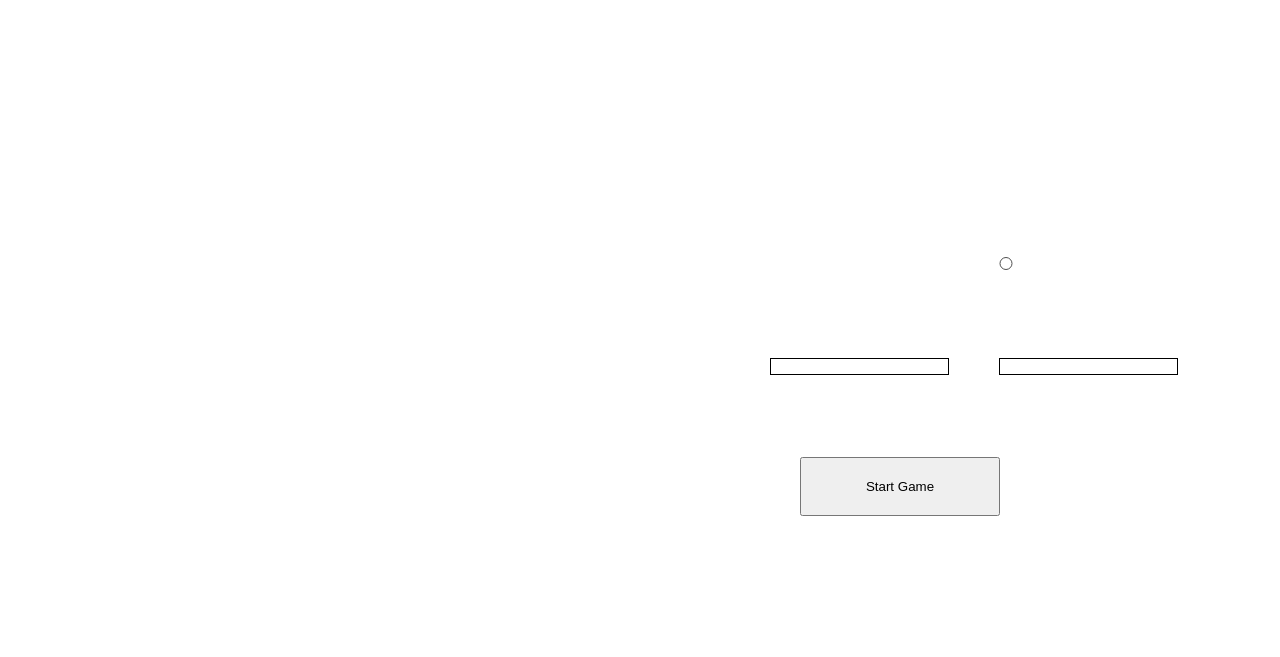
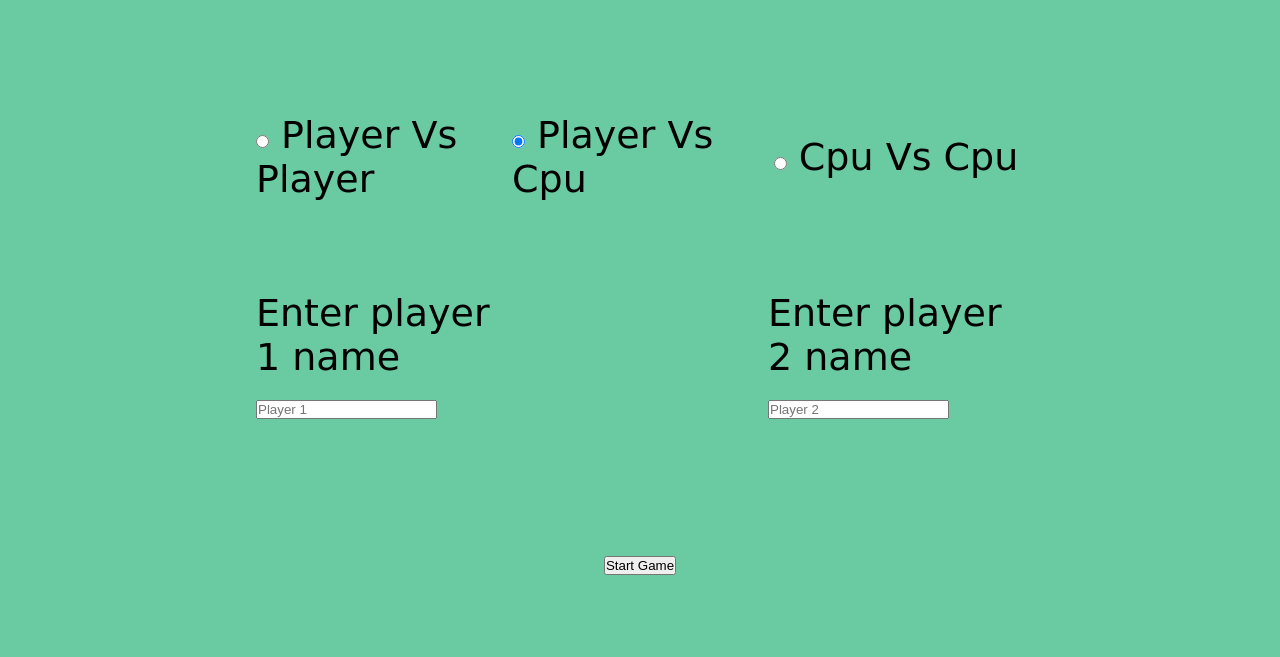
Before and after one commit to deva-raja/tic-tac-toe, a plain HTML site: page index.html in a window 1280 px wide. Shown: the part 143-800 px from the top of the page. Drawn offline with Linux system fonts and the light colour scheme; a web font is replaced by a local one.

Commit message:
add user interface

```diff
--- a/index.html
+++ b/index.html
@@ -5,39 +5,51 @@
     <meta name="viewport" content="width=device-width, initial-scale=1.0" />
     <title>Tic-Tac-Toe</title>
     <link rel="stylesheet" href="style.css" />
+    <link rel="preconnect" href="https://fonts.gstatic.com" />
+    <link href="https://fonts.googleapis.com/css2?family=Cedarville+Cursive&display=swap" rel="stylesheet" />
   </head>
   <body>
+    <!-- when game begins -->
+    <div id="gameContainer">
+      <div class="player1" id="container-wrapper">
+        <div id="p1div"></div>
+        <div id="container"></div>
+        <div id="p2div"></div>
+      </div>
+      <div id="result"></div>
+    </div>
+    <!-- game ends -->
 
-    <div id="select-wrapper">
-        <div>
-      <label for="pvp">Person V Person</label>
-      <input type="radio" id="pvp" name="select" value="pvp" />
+    <!-- landing page start -->
+    <div id="landingPage">
+      <div id="heading">Tic-Tac-Toe</div>
+      <div id="pvp">
+        <input type="radio" id="pvpradio" name="select" value="pvp" />
+        <label for="pvpradio">Player Vs Player</label>
       </div>
-      <div>
-      <label for="pvc">Person V Computer</label>
-      <input type="radio" id="pvc" name="select" value="pvc" />
+      <div id="pva">
+        <input type="radio" id="pvaradio" name="select" value="pvc" checked/>
+        <label for="pvaradio">Player Vs Cpu</label>
       </div>
-      <div>
-      <label for="cvc">Computer V Computer</label>
-      <input type="radio" id="cvc" name="select" value="cvc" />
+      <div id="ava">
+        <input type="radio" id="avaradio" name="select" value="cvc" />
+        <label for="avaradio">Cpu Vs Cpu</label>
+      </div>
+
+      <div id="p1Name">
+        <label for="p1name-select">Enter player 1 name</label>
+        <input id="p1name-select" type="text"  placeholder="Player 1" />
+      </div>
+      <div id="p2Name">
+        <label for="p2name-select">Enter player 2 name</label>
+        <input id="p2name-select" type="text"  placeholder="Player 2"/>
+      </div>
+
+      <div id="start-container">
+        <button id="start">Start Game</button>
       </div>
     </div>
-
-    <div class="player1" id="container-wrapper">
-      <span id="p1span"></span>
-      <div id="container"></div>
-      <span id="p2span"></span>
-    </div>
-    <div id="result"></div>
-    <div id="label-wrapper">
-      <label for="p1name">
-        <input type="text" id="p1name" />
-      </label>
-      <label for="p2name">
-        <input type="text" id="p2name" />
-      </label>
-    </div>
-    <button id="start">Start Game</button>
+    <!-- landing page end -->
     <script src="script.js"></script>
   </body>
 </html>
--- a/script.js
+++ b/script.js
@@ -10,7 +10,7 @@ let gameboard = (function () {
       })
       .join("");
   }
-  return { display, arrayMoves };
+  return { display, arrayMoves,container };
 })();
 gameboard.display();
 
@@ -74,18 +74,30 @@ function player(name) {
   return { name };
 }
 
+function playerVsCpu(){
+let temp =  gameboard.arrayMoves;
+if(gameboard.arrayMoves!==temp){
+
+}
+}
+
+
 function showBoard() {
-  let boardContainer = document.querySelector("#container-wrapper");
-  boardContainer.style.display = "flex";
-  startButton.style.display = "none";
-  labelWrapper.style.display = "none";
-  p1span.textContent = "player1 ";
-  p2span.textContent = "player2 ";
+  let options = document.querySelector('input[name="select"]:checked').value;
+
+  let gameContainer = document.querySelector("#gameContainer");
+  gameContainer.style.display = "flex";
+  landingPage.style.display = "none";
+  p1div.textContent = player1Name.value||"Player 1";
+  p2div.textContent = player2Name.value||"Player 2";
+  if(options === "pvc") return playerVsCpu();
 }
+let p1div = document.querySelector("#p1div");
+let p2div = document.querySelector("#p2div");
+let player1Name = document.querySelector("#p1name-select");
+let player2Name = document.querySelector("#p2name-select");
 
 let startButton = document.querySelector("#start");
 startButton.addEventListener("click", showBoard);
 
-let p1span = document.querySelector("#p1span");
-let p2span = document.querySelector("#p2span");
-let labelWrapper = document.querySelector("#label-wrapper");
+let landingPage = document.querySelector("#landingPage");
--- a/style.css
+++ b/style.css
@@ -3,6 +3,13 @@
   margin: 0;
   box-sizing: border-box;
 }
+body {
+  background-color: rgb(236, 241, 235);
+  font-family: 'Cedarville Cursive', cursive;
+  font-size: 38px;
+}
+
+/* actual game board start */
 
 .blocks {
   border: 1px solid black;
@@ -23,48 +30,63 @@
   grid-template-rows: repeat(3, 1fr);
 }
 
+#gameContainer {
+  width: 1850px;
+  margin: 0 auto;
+  display: none;
+  position: absolute;
+  flex-direction: column;
+  justify-items: center;
+  align-items: center;
+}
 #container-wrapper {
-  display: none;
+  width: 1200px;
+  display: flex;
   align-items: center;
 }
 
+/* actual game board end */
+
+/* landing page start  */
+#landingPage {
+  background:#6acba3;
+  margin: 0 auto;
+  width: 100vw;
+  height: 100vh;
+  display: grid;
+  justify-items: center;
+  align-items: center;
+  grid-template-columns: repeat(5, 1fr);
+  grid-template-rows: repeat(4, 1fr);
+}
+#heading {
+  font-size: 48px;
+  grid-row: 1;
+  grid-column: 3;
+  border-bottom: 3px solid black;
+}
 #pvp {
-  padding: 20px;
-  margin: 400px 800px;
-  width: 200px;
-  position: absolute;
+  grid-row: 2;
+  grid-column: 2;
 }
-
-input {
-  border: 1px solid black;
-  margin-left: 50px;
+#pva {
+  grid-row: 2;
+  grid-column: 3;
 }
-#label-wrapper {
-  display: flex;
-  margin: 500px 720px;
-  position: absolute;
+#ava {
+  grid-row: 2;
+  grid-column: 4;
 }
-#start {
-  padding: 20px;
-  margin: 600px 800px;
-  width: 200px;
-  position: absolute;
+#p1Name {
+  grid-row: 3;
+  grid-column: 2;
 }
-#p1span{
-  position: absolute;
-  left: 200px;
+#p2Name {
+  grid-row: 3;
+  grid-column: 4;
 }
-#p2span{
-  position: absolute;
-  right: 200px;
+#start-container {
+  grid-row: 4;
+  grid-column: 3;
 }
-#result{
-  text-align: center;
-}
-#select-wrapper{
-  position: absolute;
-  display: flex;
-  /* width: 900px; */
-  height: 400px;
-  margin: 0 auto;
-}
+/* landing page end */
```
